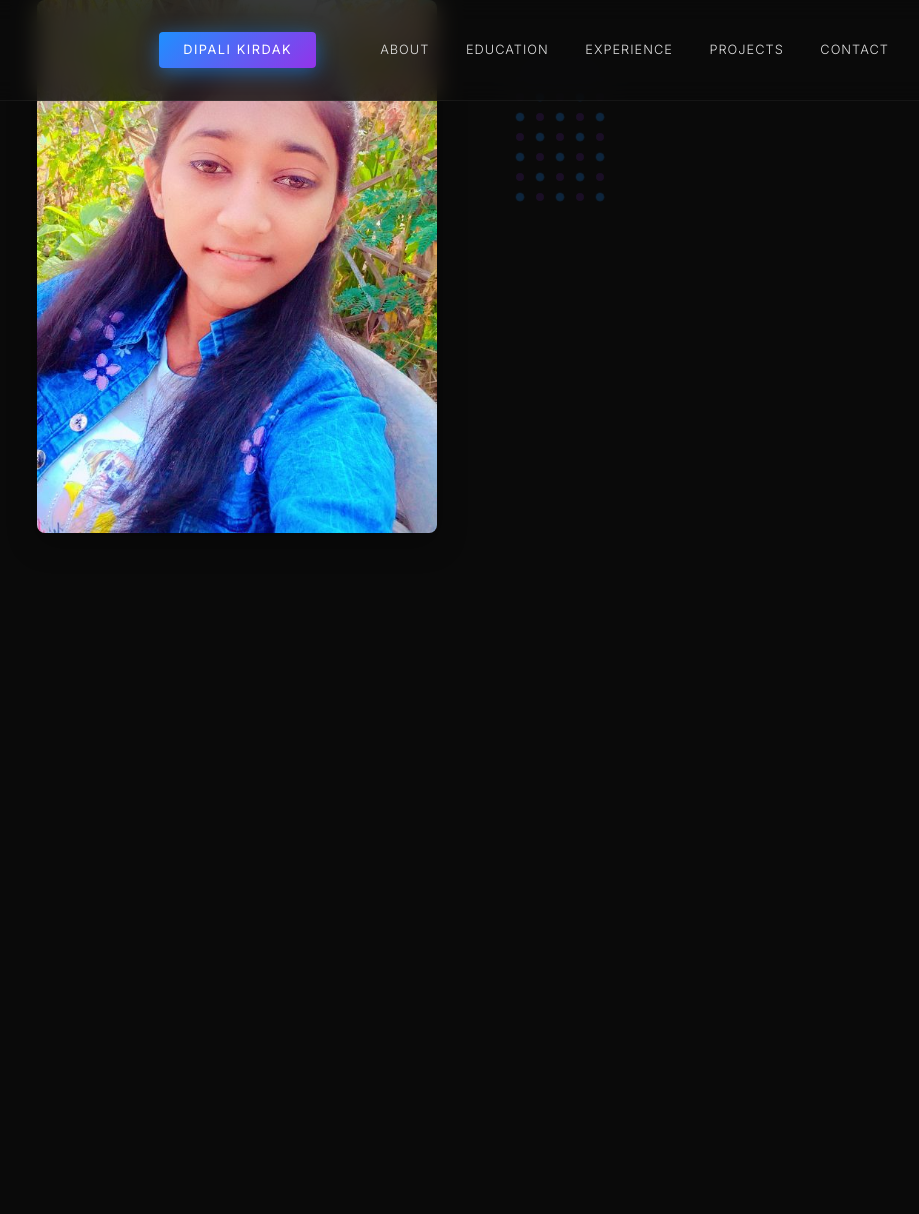
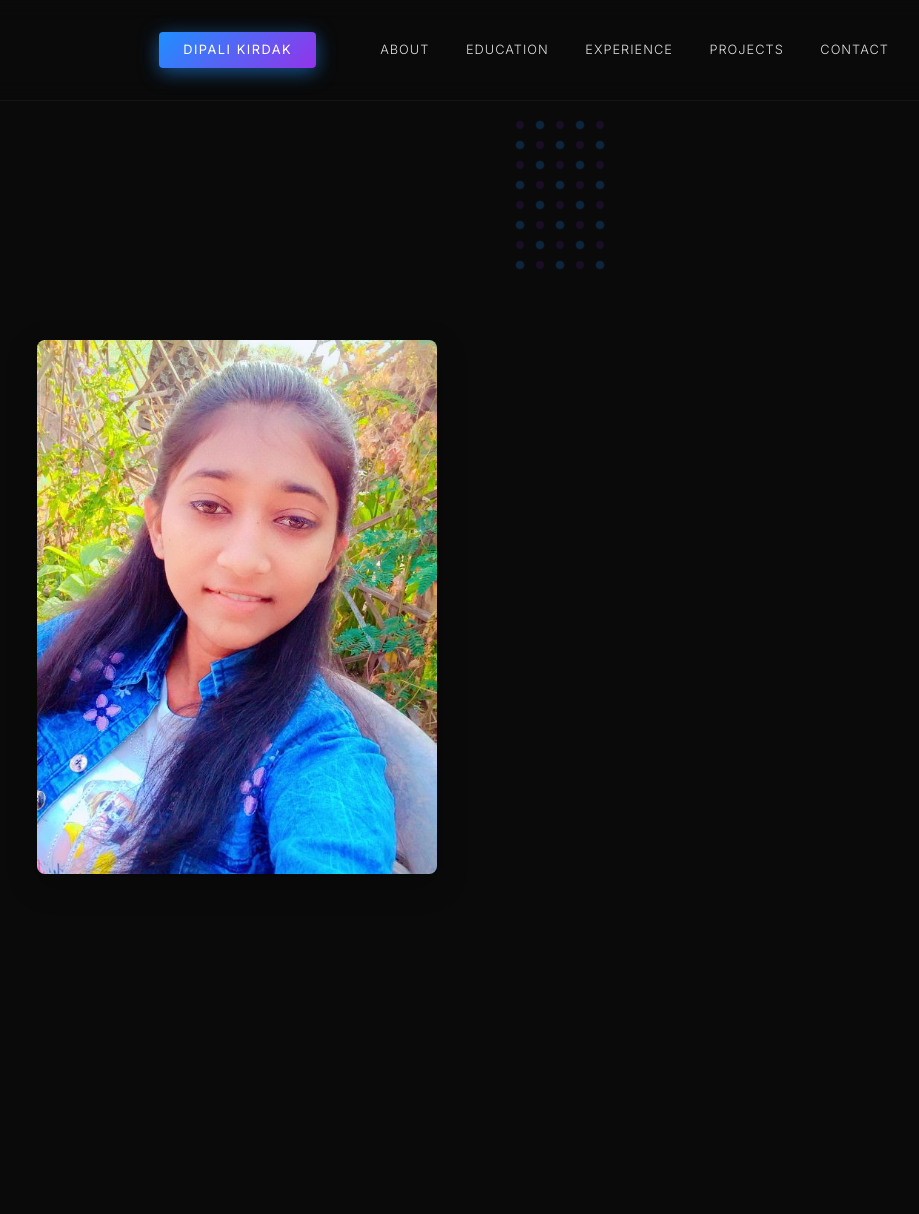
Before and after one commit to DKirdak25/Portfolio, a Django app: page /about/ in a window 1280 px wide. Shown: the whole page, without its empty margins (116-1035 px from the left). Run offline with Django 5.2, Linux system fonts and the light colour scheme.

Commit message:
fix secondary page content appariance

```diff
--- a/static/css/about.css
+++ b/static/css/about.css
@@ -7,8 +7,6 @@
       min-height: 100vh;
       display: grid;
       grid-template-columns: 1.2fr 1fr;
-      align-items: start;
-      justify-content: space-between;
       gap: 4rem;
     }
 
```
